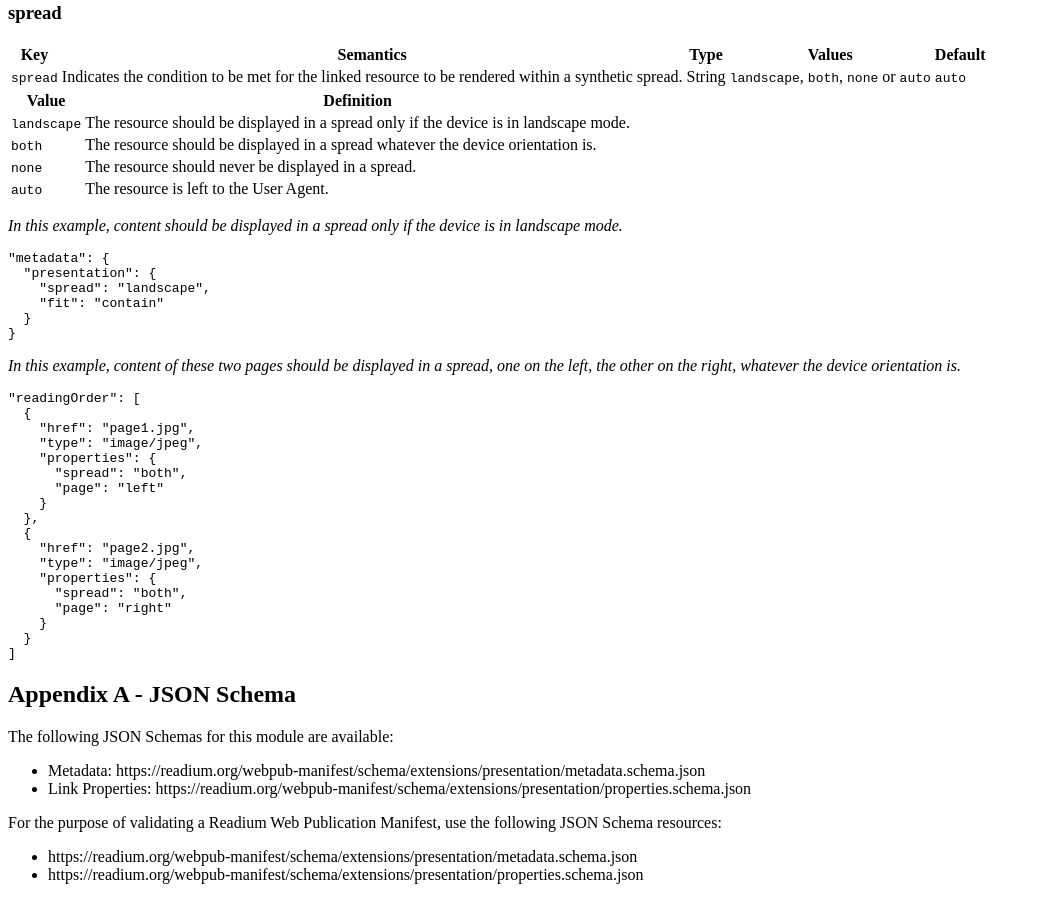
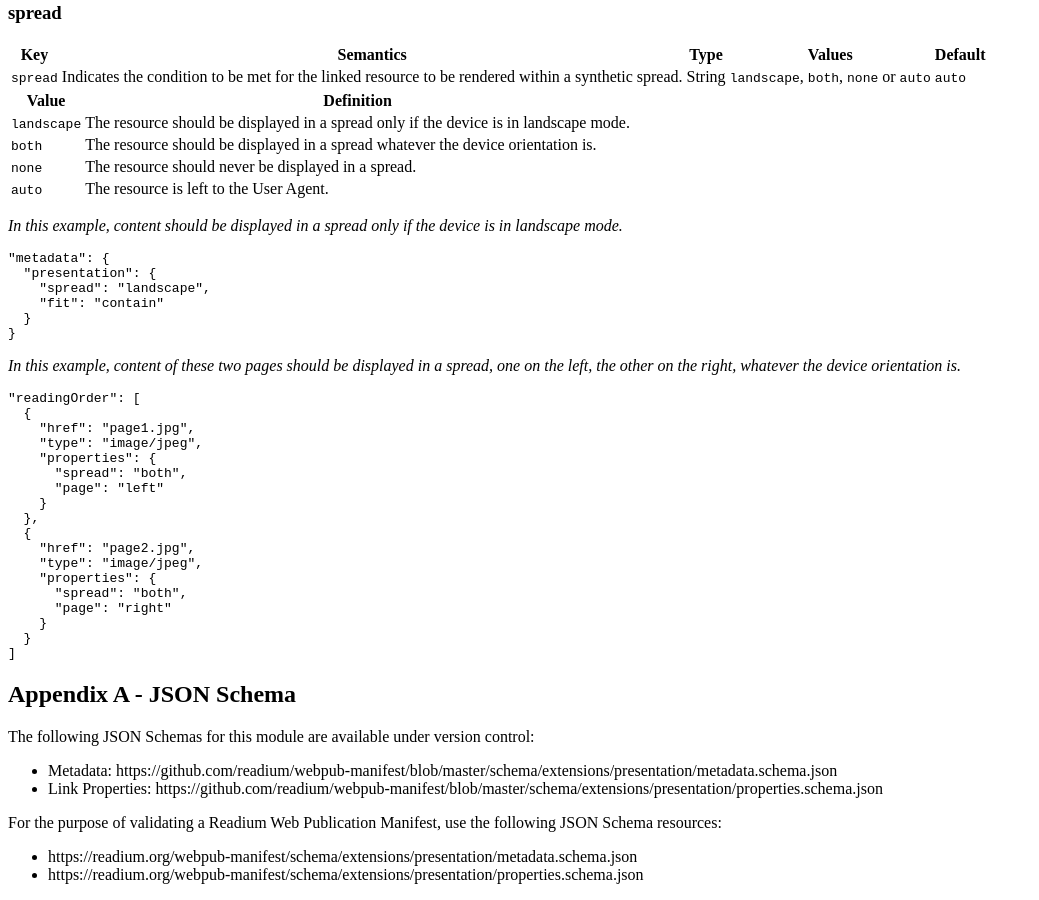
Before and after one commit to readium/webpub-manifest, a Jekyll site: the page built from extensions/presentation.md, in a window 1280 px wide and 900 px high, scrolled down 3466 px. Shown: the whole window, without its empty margins (0-1039 px from the left). Built offline with Jekyll 4.4.1, drawn with Linux system fonts in a browser that asks for light colours; our own code applies the rules of GitHub Pages for plain Markdown files; comment, search, counter and statistics services are not loaded.

Commit message:
Fixed links to Presentation Hints' JSON Schema

```diff
--- a/extensions/presentation.md
+++ b/extensions/presentation.md
@@ -258,10 +258,10 @@ The `page` property is meant to provide a hint to Use Agents that rely on synthe
 
 ## Appendix A - JSON Schema
 
-The following JSON Schemas for this module are available:
+The following JSON Schemas for this module are available under version control:
 
-- Metadata: https://readium.org/webpub-manifest/schema/extensions/presentation/metadata.schema.json
-- Link Properties: https://readium.org/webpub-manifest/schema/extensions/presentation/properties.schema.json
+- Metadata: https://github.com/readium/webpub-manifest/blob/master/schema/extensions/presentation/metadata.schema.json
+- Link Properties: https://github.com/readium/webpub-manifest/blob/master/schema/extensions/presentation/properties.schema.json
 
 For the purpose of validating a Readium Web Publication Manifest, use the following JSON Schema resources:
 
```
